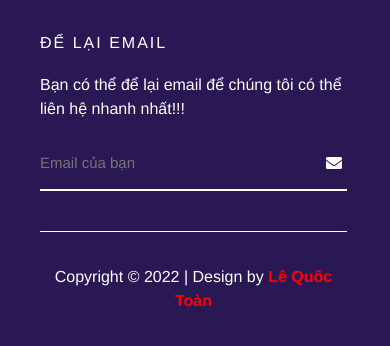
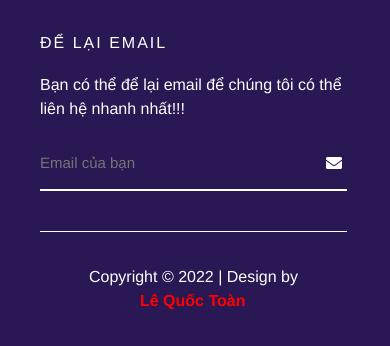
Before and after one commit to QuocToanHCMUS/QuocToanHCMUS.github.io, a plain HTML site: page index.html in a window 390 px wide. Shown: the part 4563-4909 px from the top of the page. Drawn offline with nearby package versions, Linux system fonts and the light colour scheme.

Commit message:
Update index.css

```diff
--- a/css/index.css
+++ b/css/index.css
@@ -247,4 +247,9 @@ ul li a:hover::before
     .swiper-button-prev::after{
         visibility: hidden;
     }
+    .footer-copyright-text p a{
+        position: relative;
+        display: flex;
+        left: 100px;
+    }
 }
```
